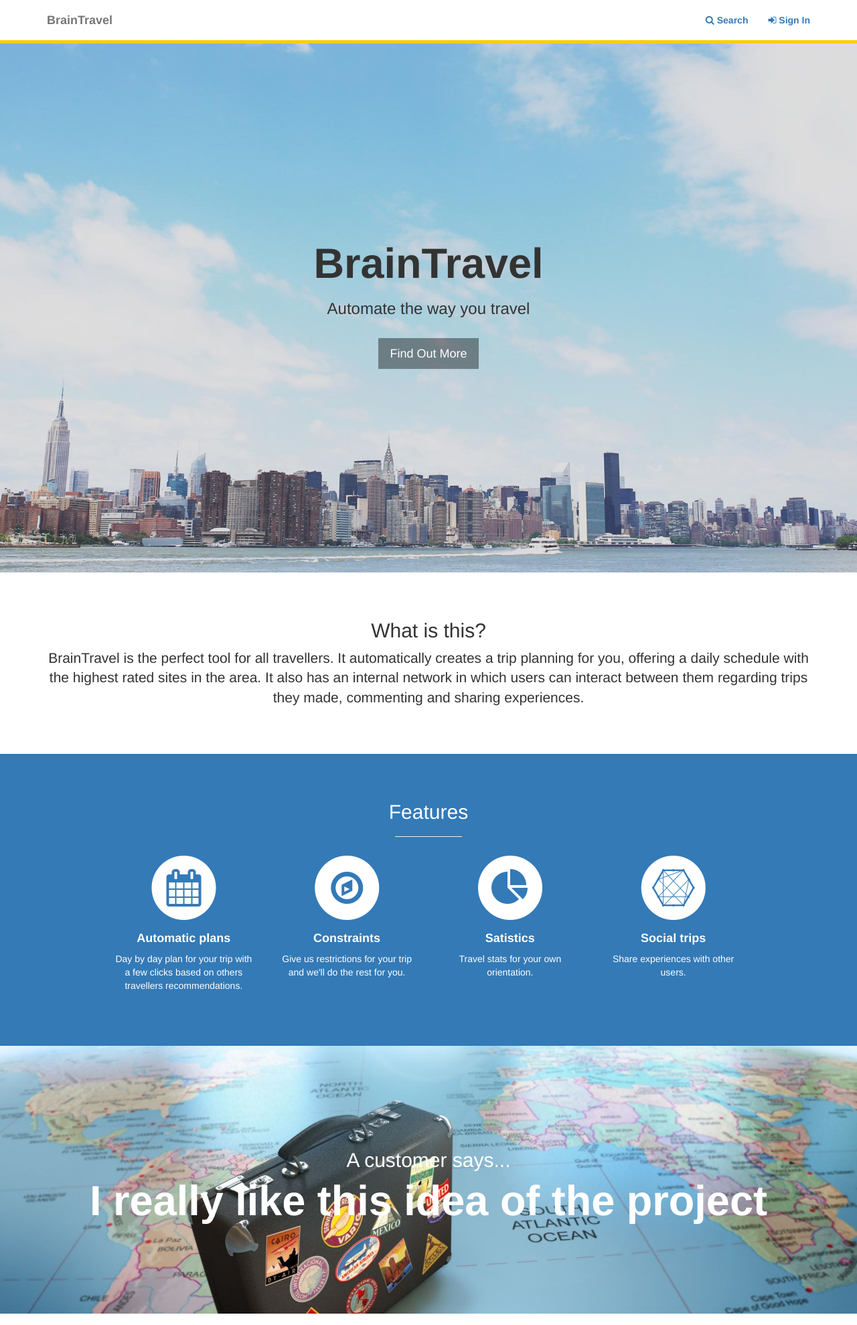
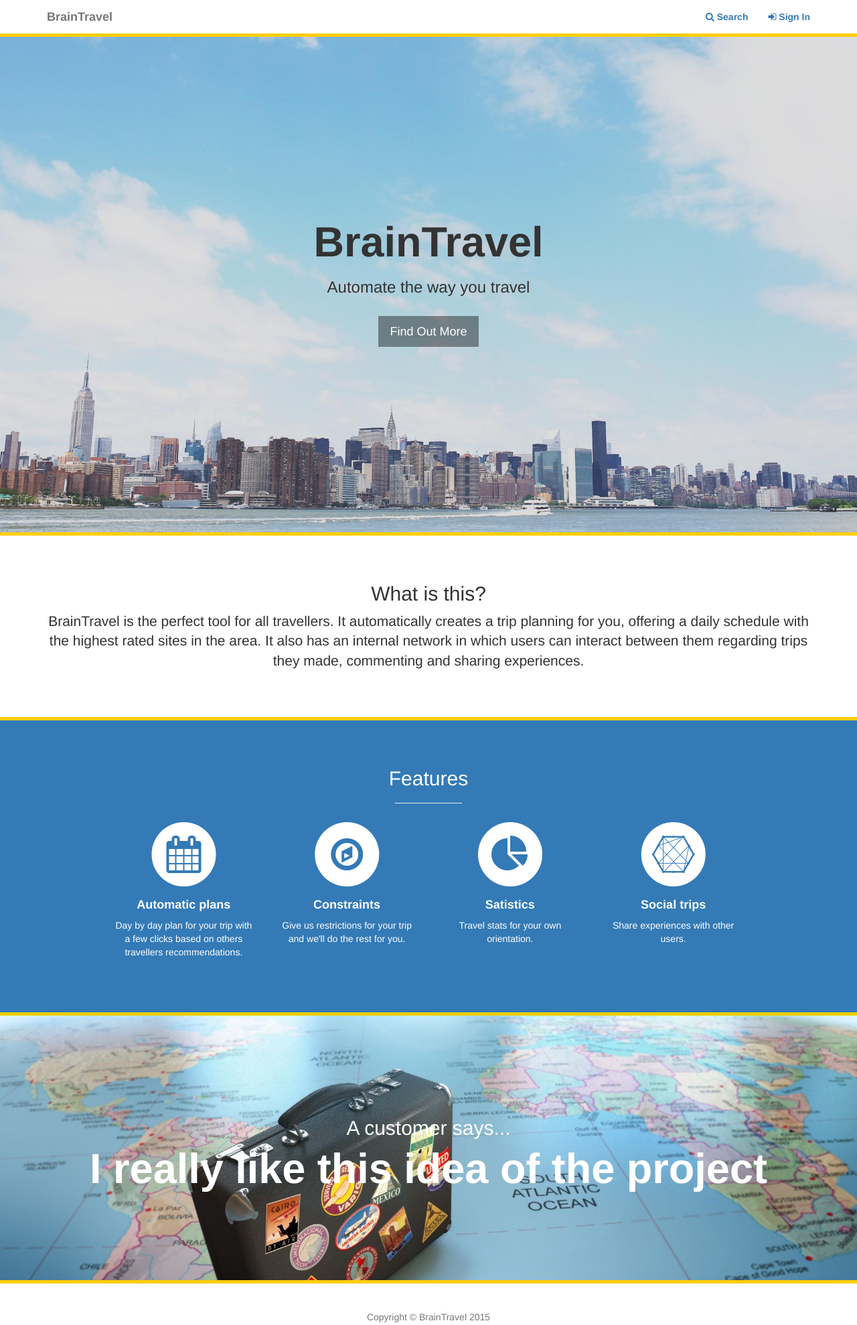
Before and after one commit to javirln/BrainTravel, a Django app: page / in a window 1280 px wide. Shown: the top 1979 px of the page at 67% size. Run offline with Django 3.2, Linux system fonts and the light colour scheme; a map, chart or similar area stays blank; parts of the project's set-up code (start-up, migrations or seed data) failed here and were passed over; some libraries are stand-ins or nearby versions; grey boxes are pictures that could not be loaded.

Commit message:
Rediseño de index acabado (por ahora) Se ha acabado con el rediseño de la pagina principal. puede estar sometida a cambios.

```diff
--- a/principal/templates/base.html
+++ b/principal/templates/base.html
@@ -1,7 +1,8 @@
 <!DOCTYPE html>
 <html>
 <head>
-    <title>BrainTravel</title>
+{#    {% block title %} {% endblock %}#}
+    <title>{% block title %} {% endblock %} | BrainTravel</title>
     <meta charset="ISO-8859-1">
     <meta name="viewport" content="width=device-width, initial-scale=1">
     {% load staticfiles %}
@@ -11,7 +12,6 @@
     <link rel="stylesheet" href="{% static "css/animate.css" %}">
     <link rel="stylesheet" href="{% static "css/sweet-alert.css" %}">
     <link rel="stylesheet" href="{% static "css/font-awesome.min.css" %}">
-    <link rel="stylesheet" href="{% static "css/home/stylish-portfolio.css" %}">
     <link rel="stylesheet" href="{% static "css/home/morphext.css" %}">
     <link rel="stylesheet" href="{% static "css/home/stylish-portfolio.css" %}">
     <!-- Jquery -->
@@ -35,7 +35,7 @@
 
     {% block content %} {% endblock %}
 
-{#    {% include "miscellaneous/footer.html" %}#}
+    {% include "miscellaneous/footer.html" %}
 
     {% if messages %}
         {% trans "Accept" as confirm_button %}
--- a/principal/templates/index.html
+++ b/principal/templates/index.html
@@ -117,16 +117,6 @@
 		</div>
 	</aside>
 
-	<!-- Map -->
-	<section id="contact" class="map">
-		<iframe width="100%" height="100%" frameborder="0" marginheight="0"
-			marginwidth="0" style="pointer-events: none"
-			src="https://www.google.com/maps/embed?pb=!1m18!1m12!1m3!1d3171.3294842982477!2d-5.9880225999999865!3d37.35838!2m3!1f0!2f0!3f0!3m2!1i1024!2i768!4f13.1!3m3!1m2!1s0xd126dd495901fd9%3A0x29b0826b33040abb!2sEscuela+T%C3%A9cnica+Superior+de+Ingenier%C3%ADa+Inform%C3%A1tica%2C+Universidad+de+Sevilla%2C+US+-+Campus+R.+Mercedes%2C+41012+Sevilla!5e0!3m2!1ses!2ses!4v1425665499040"></iframe>
-		<br /> <small> <a
-			href="https://www.google.es/maps/place/Escuela+T%C3%A9cnica+Superior+de+Ingenier%C3%ADa+Inform%C3%A1tica,+Universidad+de+Sevilla,+US+-+Campus+R.+Mercedes,+41012+Sevilla/@37.35838,-5.9880226,17z/data=!4m2!3m1!1s0xd126dd495901fd9:0x29b0826b33040abb?hl=es"></a>
-		</small>
-	</section>
-
     <!-- Custom Theme JavaScript -->
 	<script>
 		$("#js-rotating").Morphext({
--- a/principal/templates/miscellaneous/footer.html
+++ b/principal/templates/miscellaneous/footer.html
@@ -4,10 +4,11 @@
     <div class="container">
         <div class="row text-center">
             <div class="col-xs-12">
-				<h4>
-					<strong>BrainTravel</strong>
-				</h4>
-				<hr>
+{#				<h4>#}
+{#					<strong>BrainTravel</strong>#}
+{#				</h4>#}
+				<br/>
+                <br/>
 				<p class="text-muted">Copyright &copy; BrainTravel 2015</p>
 				<img src="{% static "img/powered_fs.png" %}" alt="BrainTravel is powered by Foursquare"/>
 			</div>
--- a/principal/templates/miscellaneous/menu.html
+++ b/principal/templates/miscellaneous/menu.html
@@ -1,5 +1,5 @@
-<div class="navbar navbar-default .navbar-toggle navbar-bt-gen navbar-static-top" role="navigation">
-    <div class="container bg-menu-collapse">
+<div class="navbar navbar-default navbar-static-top navbar-bt-gen" role="navigation">
+    <div class="container">
         <div class="navbar-header">
             <button type="button" class="navbar-toggle" data-toggle="collapse" data-target=".navbar-collapse">
                 <span class="sr-only">Toggle navigation</span>
--- a/principal/templates/search.html
+++ b/principal/templates/search.html
@@ -47,7 +47,6 @@
                 </div>
             </div>
         </div>
-  <br>
     {% endfor %}
 </div>
 {%endblock%}
--- a/static/css/custom.css
+++ b/static/css/custom.css
@@ -508,7 +508,7 @@ body {
   width: 100%;
   /* Set the fixed height of the footer here */
   height: 150px;
-  background-color: #f5f5f5;
+  /*background-color: #f5f5f5;*/
 }
 
 /* Navbar
@@ -518,8 +518,6 @@ body {
     background: #fff;
     border-bottom: #fece08 5px solid;
     margin-bottom: 0px;
-    padding-top: 5px;
-    padding-bottom: 5px;
 }
 
 .nav > li > a:hover,
--- a/static/css/home/stylish-portfolio.css
+++ b/static/css/home/stylish-portfolio.css
@@ -5,12 +5,6 @@
  */
 
 /* Global Styles */
-
-html,
-body {
-    width: 100%;
-    height: 100%;
-}
 
 body {
     font-family: "Source Sans Pro","Helvetica Neue",Helvetica,Arial,sans-serif;
@@ -154,24 +148,27 @@ hr.small {
     display: table;
     position: relative;
     width: 100%;
-    height: 100%;
+    min-height: 750px;
     background: url(../../img/home/bg.jpg) no-repeat center center scroll;
     -webkit-background-size: cover;
     -moz-background-size: cover;
     background-size: cover;
     -o-background-size: cover;
     margin-top: -25px;
+    border-bottom: #fece08 5px solid;
 }
 
 /* About */
 
 .about {
     padding: 50px 0;
+    border-bottom: #fece08 5px solid;
 }
 
 /* Services */
 
 .services {
+    border-bottom: #fece08 5px solid;
     padding: 50px 0;
 }
 
@@ -182,6 +179,7 @@ hr.small {
 /* Callout */
 
 .callout {
+    border-bottom: #fece08 5px solid;
     display: table;
     width: 100%;
     height: 400px;
@@ -220,21 +218,3 @@ hr.small {
 .call-to-action .btn {
     margin: 10px;
 }
-
-/* Map */
-
-.map {
-    height: 500px;
-}
-
-@media(max-width:768px) {
-    .map {
-        height: 75%;
-    }
-}
-
-/* Footer */
-
-footer {
-    padding: 100px 0;
-}
```
Lines whose indentation alone changed are shown as unchanged.
